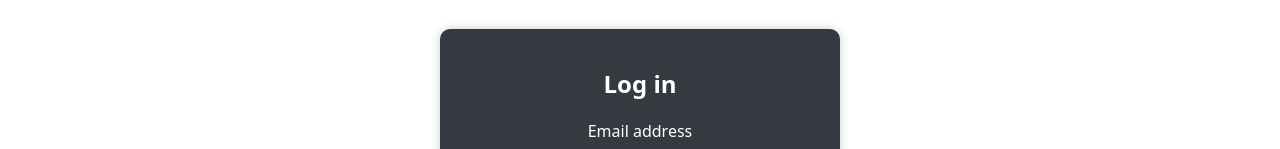
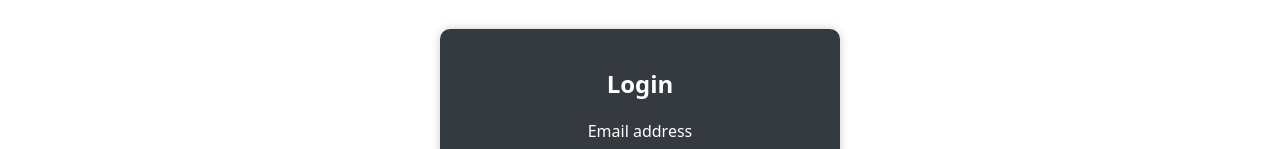
Before and after one commit to semper-proficiens/programmerq, a React (Create React App) app in the folder react-app/: page /login in a window 1280 px wide. Shown: the part 233-382 px from the top of the page. Built offline with nearby package versions, Linux system fonts and the light colour scheme.

Commit message:
Improving design of Login form

```diff
--- a/react-app/src/components/LoginPage.js
+++ b/react-app/src/components/LoginPage.js
@@ -14,7 +14,7 @@ function LoginPage() {
     return (
         <div className="login-page">
             <div className="form">
-                <h2>{isSignup ? 'Sign up' : 'Log in'}</h2>
+                <h2>{isSignup ? 'SignUp' : 'Login'}</h2>
                 <Form onSubmit={handleSubmit}>
                     <Form.Group controlId="formBasicEmail">
                         <Form.Label>Email address</Form.Label>
```
